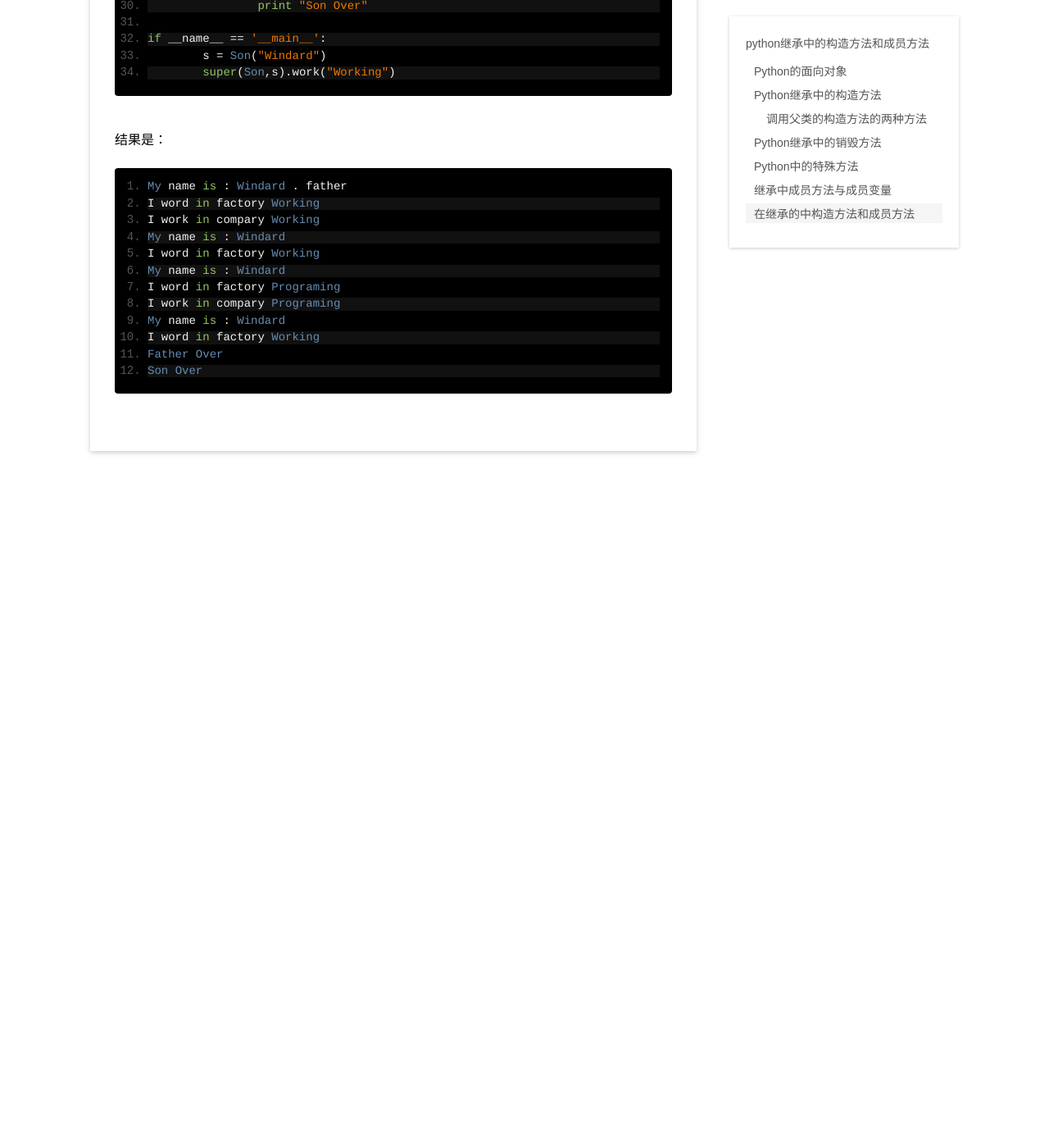
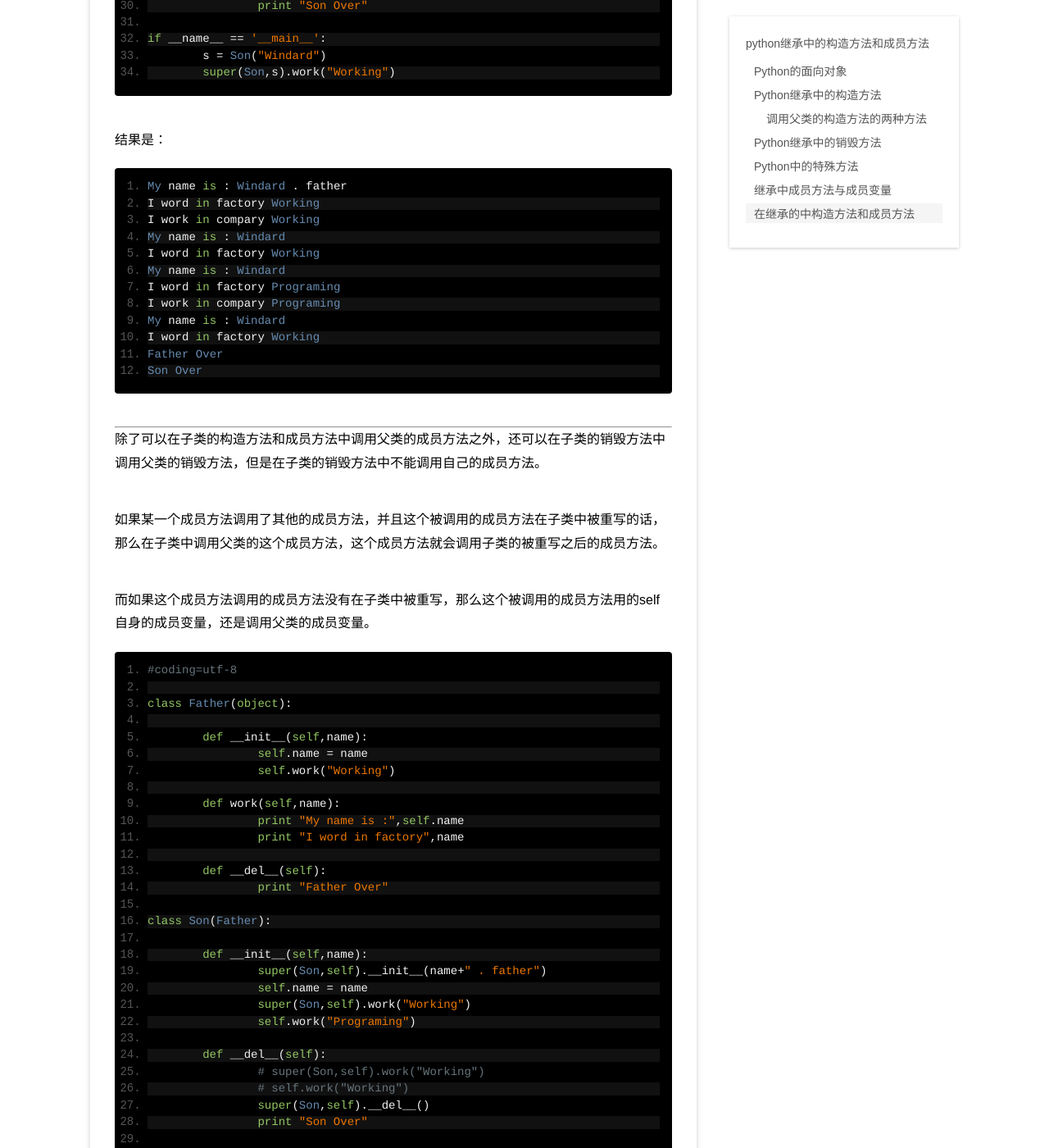
Before and after one commit to windard/windard.com, a Jekyll site: the page built from _posts/blog/2016-3-1-Method-In-Python-Child.md, in a window 1280 px wide and 1400 px high, scrolled down 8970 px. Shown: the whole window at 82% size. Built offline with Jekyll 4.4.1, drawn with Linux system fonts in a browser that asks for light colours; before the commit the page ends 9600 px from its top, so only the background shows below that; some of the changed text lies outside the part shown.

Commit message:
that's all of method in python child

````diff
--- a/_posts/blog/2016-3-1-Method-In-Python-Child.md
+++ b/_posts/blog/2016-3-1-Method-In-Python-Child.md
@@ -362,3 +362,107 @@ I word in factory Working
 Father Over
 Son Over
 ```
+
+---
+
+除了可以在子类的构造方法和成员方法中调用父类的成员方法之外，还可以在子类的销毁方法中调用父类的销毁方法，但是在子类的销毁方法中不能调用自己的成员方法。
+
+如果某一个成员方法调用了其他的成员方法，并且这个被调用的成员方法在子类中被重写的话，那么在子类中调用父类的这个成员方法，这个成员方法就会调用子类的被重写之后的成员方法。
+
+而如果这个成员方法调用的成员方法没有在子类中被重写，那么这个被调用的成员方法用的self自身的成员变量，还是调用父类的成员变量。
+
+```python
+#coding=utf-8
+
+class Father(object):
+
+	def __init__(self,name):
+		self.name = name
+		self.work("Working")
+
+	def work(self,name):
+		print "My name is :",self.name
+		print "I word in factory",name
+
+	def __del__(self):
+		print "Father Over"
+
+class Son(Father):
+
+	def __init__(self,name):
+		super(Son,self).__init__(name+" . father")
+		self.name = name
+		super(Son,self).work("Working")
+		self.work("Programing")
+
+	def __del__(self):
+		# super(Son,self).work("Working")
+		# self.work("Working")
+		super(Son,self).__del__()
+		print "Son Over"
+
+if __name__ == '__main__':
+	s = Son("Windard")
+	super(Son,s).work("Working")
+```
+
+结果是：
+
+```python
+My name is : Windard . father
+I word in factory Working
+My name is : Windard
+I word in factory Working
+My name is : Windard
+I word in factory Programing
+My name is : Windard
+I word in factory Working
+Father Over
+Son Over
+```
+
+可是，如果这个成员方法调用的是私有方法，那么如果在子类中调用父类的这个方法的话，那么这个方法还是会调用父类的私有方法。
+
+```python
+#coding=utf-8
+
+class Father(object):
+
+	def __init__(self,name):
+		self.name = name
+		self.__work("Working")
+
+	def __work(self,name):
+		print "My name is :",self.name
+		print "I word in factory",name
+
+	def __del__(self):
+		print "Father Over"
+
+class Son(Father):
+
+	def __init__(self,name):
+		super(Son,self).__init__(name+" . father")
+		self.name = name
+		self.__work("Programing")
+
+	def __work(self,name):
+		print "I work in compary",name
+
+	def __del__(self):
+		super(Son,self).__del__()
+		print "Son Over"
+
+if __name__ == '__main__':
+	s = Son("Windard")
+```
+
+结果是：
+
+```python
+My name is : Windard . father
+I word in factory Working
+I work in compary Programing
+Father Over
+Son Over
+```
````
